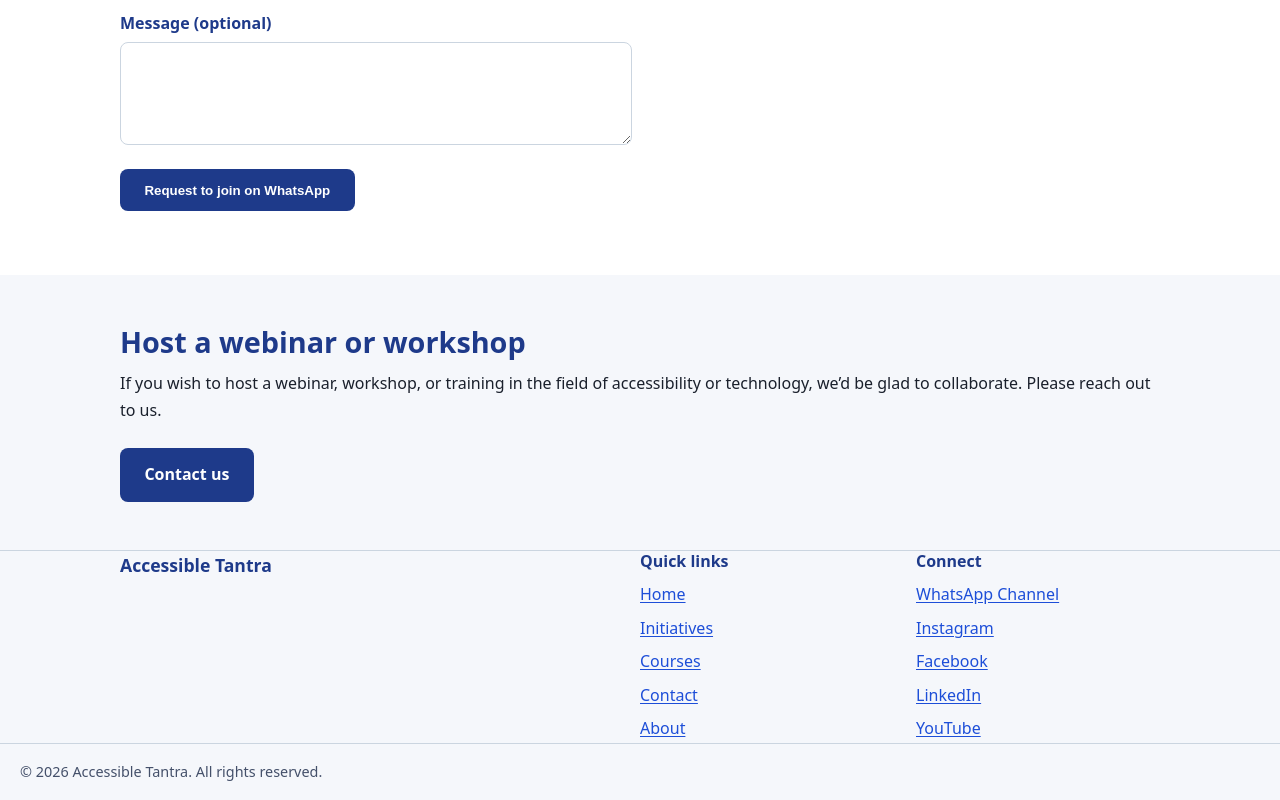
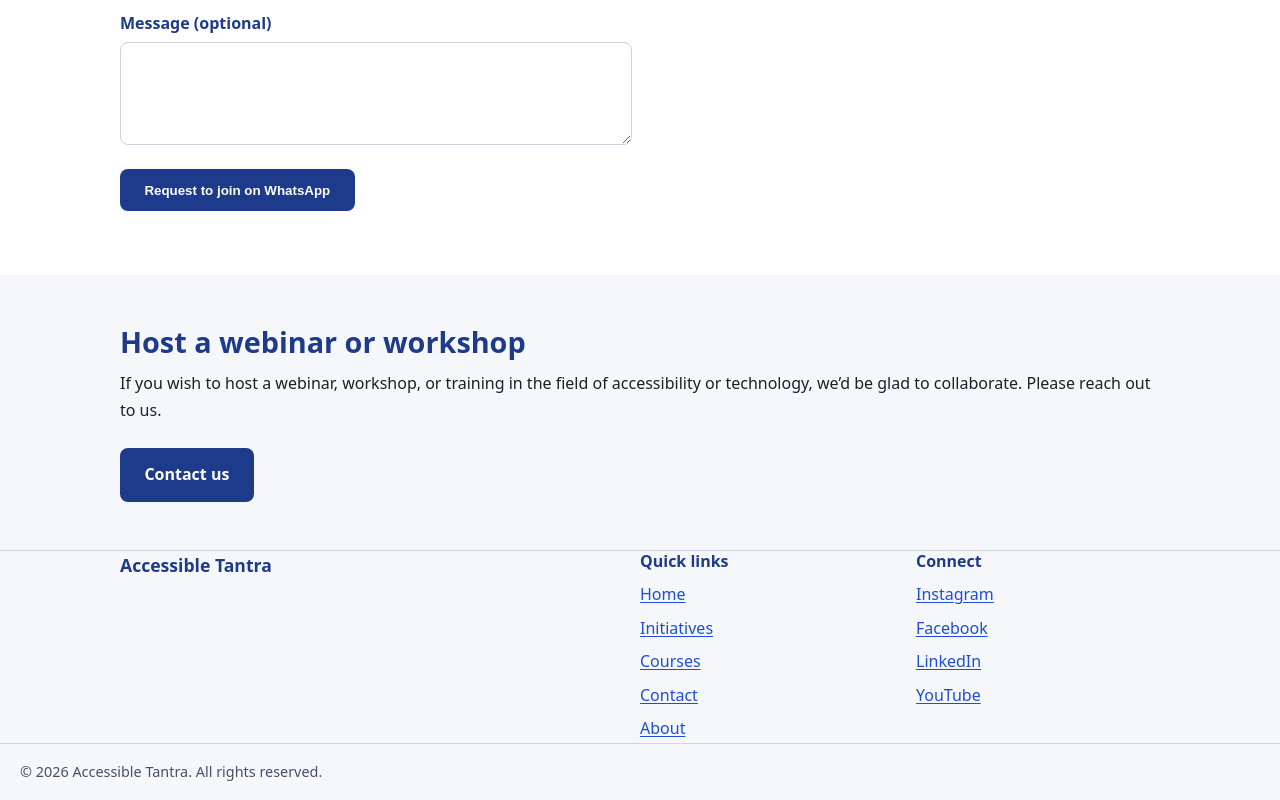
Before and after one commit to accesstantra/accesstantra, a React (Vite) app: page / in a window 1280 px wide. Shown: the part 2138-2938 px from the top of the page. Built offline with nearby package versions, Linux system fonts and the light colour scheme.

Commit message:
Remove WhatsApp channel link from footer
Co-Authored-By: Claude Opus 4.8 (1M context) <noreply@anthropic.com>

```diff
--- a/src/components/Footer.jsx
+++ b/src/components/Footer.jsx
@@ -10,7 +10,6 @@ const quickLinks = [
 ]
 
 const social = [
-  { name: 'WhatsApp Channel', href: 'https://whatsapp.com/channel/0029VbD4Ydn2P59g03ah4T3D' },
   { name: 'Instagram', href: 'https://www.instagram.com/accessibletantra/' },
   { name: 'Facebook', href: 'https://www.facebook.com/profile.php?id=61590311893370' },
   { name: 'LinkedIn', href: 'https://www.linkedin.com/in/accessible-tantra-310184414/' },
```
